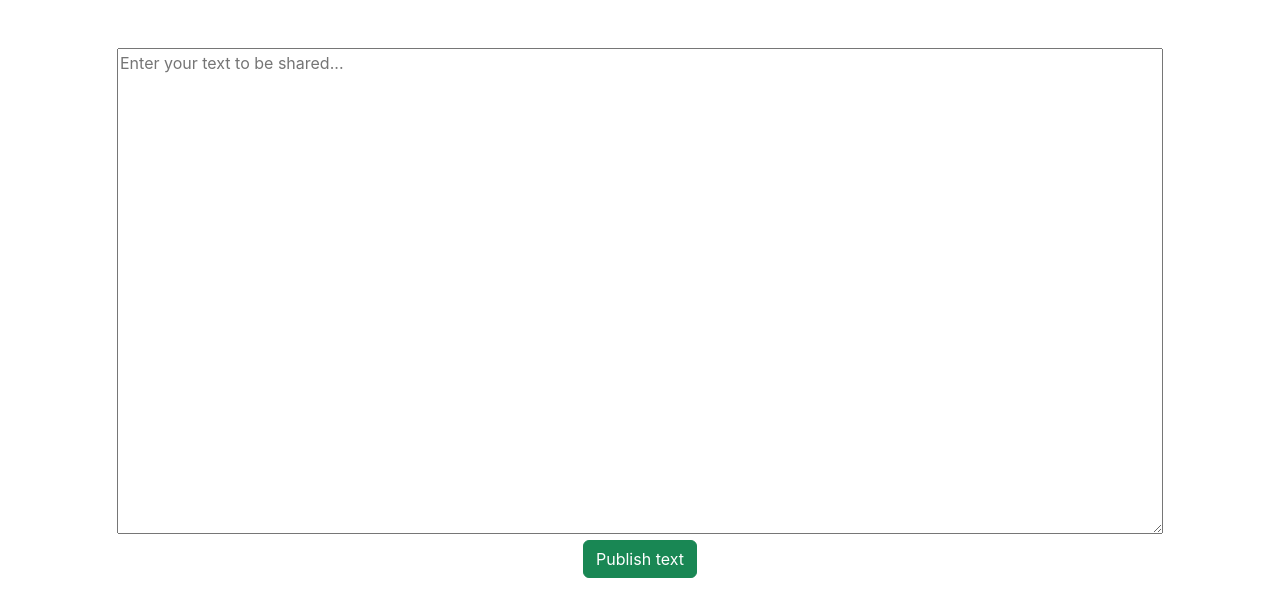
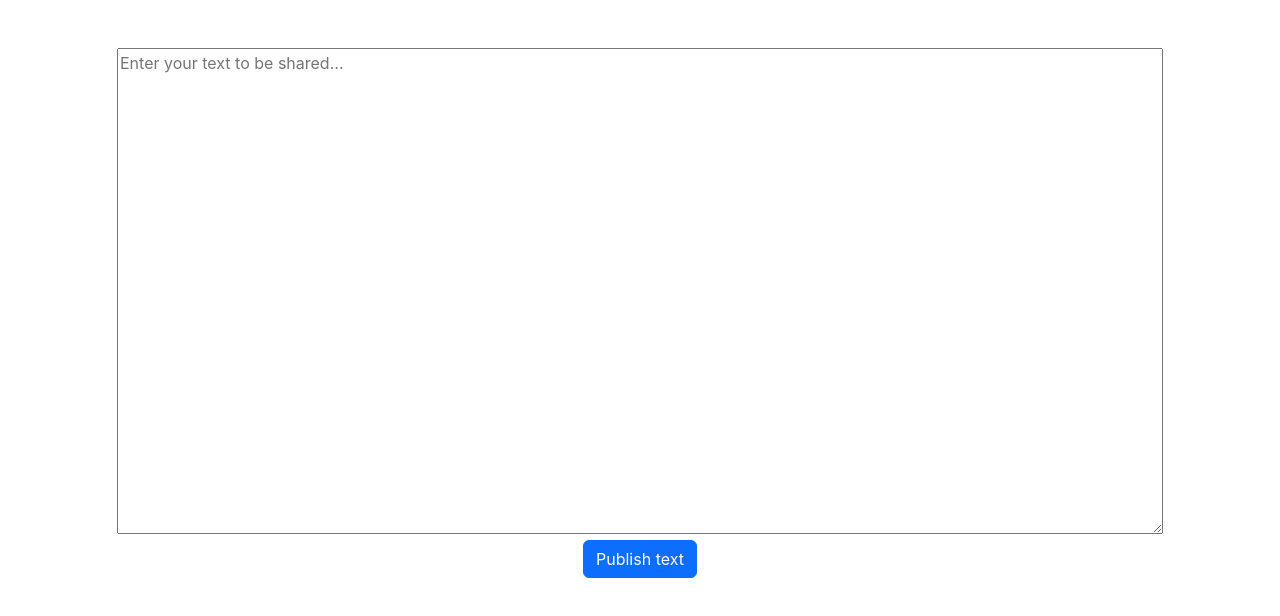
Before and after one commit to sai-hari98/pastebin, a React (Create React App) app in the folder pastebin-ui/: page / in a window 1280 px wide. Shown: the top 616 px of the page. Built offline with nearby package versions, Linux system fonts and the light colour scheme; the HTML template or start-up script is replaced by a standard one.

Commit message:
changed button css to display blue color

```diff
--- /dev/null
+++ b/package.json
@@ -0,0 +1,6 @@
+{
+  "dependencies": {
+    "react": "^18.3.1",
+    "react-dom": "^18.3.1"
+  }
+}
--- a/pastebin-ui/src/components/editor/Editor.js
+++ b/pastebin-ui/src/components/editor/Editor.js
@@ -9,7 +9,7 @@ class Editor extends Component {
                 <textarea rows="20" cols="100" placeholder="Enter your text to be shared..."></textarea>
             </div>
             <div className="col-12">
-                <button className="btn btn-success">Publish text</button>
+                <button className="btn btn-primary">Publish text</button>
             </div>
         </div>
         );
```
Also changed, not shown: 2 other files (tests, documents, lock files or other folders).
